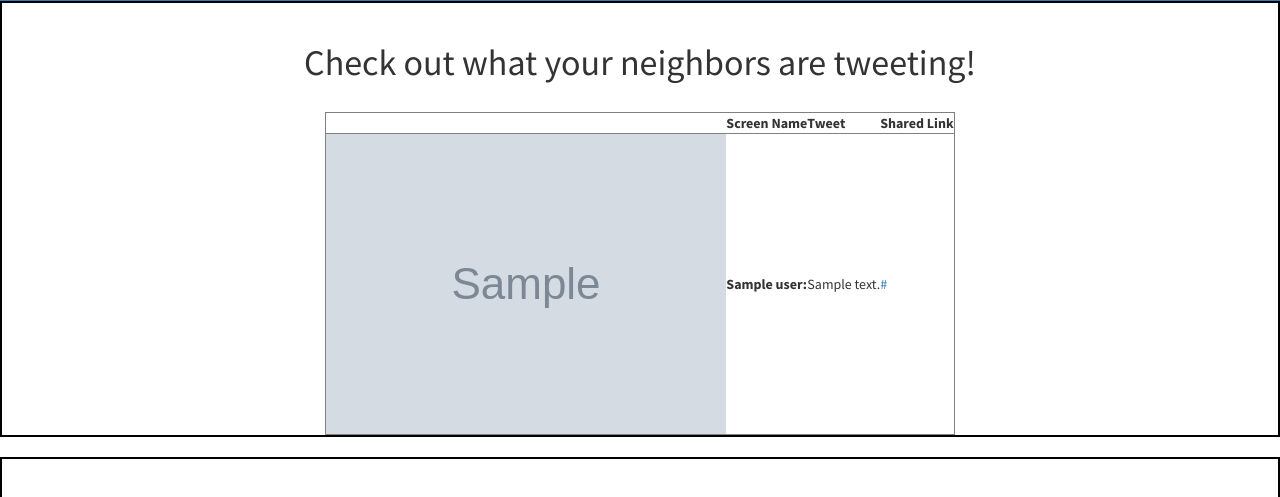
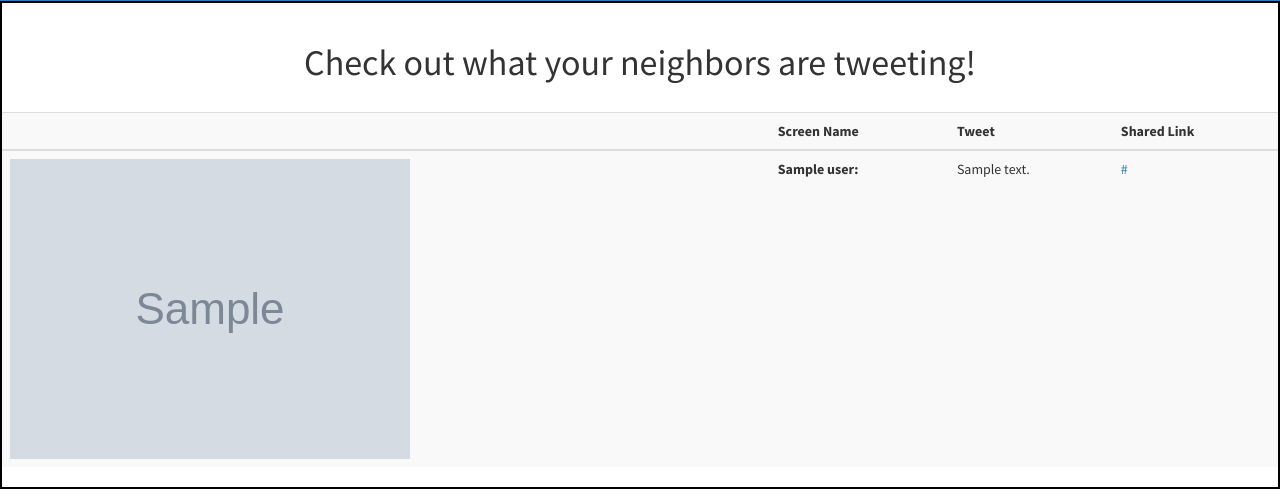
Before and after one commit to mra1385/Glocal, a Flask app: template Glocal/templates/results.html in a window 1280 px wide. Shown: the part 594-1091 px from the top of the page. Run offline with Flask 2, Linux system fonts and the light colour scheme; the template is opened without the code that fills it: most values are stand-ins (such as "Sample title", 1, 10 or a date in 2020); grey boxes marked "Sample" are stand-in pictures; some libraries are stand-ins or nearby versions.

Commit message:
Created responsive bootstrap results tables

```diff
--- a/Glocal/templates/results.html
+++ b/Glocal/templates/results.html
@@ -77,29 +77,30 @@
 
 <div name="twitter" style="border:2px solid black" align="center"> <br>
 <h1> Check out what your neighbors are tweeting!</h1> <br>
-    <table align="center" border="1" rules="rows">
+    <table class="table table-striped table-responsive">
+        <thread>
             <tr>
                 <th class="th"> </th>
                 <th class="th">Screen Name</th>
                 <th class="th">Tweet</th>
                 <th class="th">Shared Link</th>
             </tr>
-
+        </thread>
+        <tbody>
         {% for tweet in lst_local_tweets %}
         <tr>
             <td> <img src={{tweet.user.profile_image_url}}> </td>
             <td> <strong> {{tweet.user.screen_name }}: </strong> </td>
             <td> {{tweet.text }} </td>
-
             {% if tweet.entities.urls|length > 0 %}
             <td> <a href="http://{{tweet.entities.urls[0].display_url}}">
                 {{tweet.entities.urls[0].display_url}} </a></td>
             {% else %}
             <td> </td>
             {% endif %}
-
             {% endfor %}
         </tr>
+        </tbody>
 </table>
 </div>
 
@@ -117,13 +118,15 @@
 
 <div name="four_square" style="border:2px solid black" align="center"> <br>
     <h1> Check out where your neighbors are checking in!</h1> <br>
-    <table align="center" border="1" rules="rows">
+    <table class="table table-striped table-responsive">
+        <thread>
             <tr>
                 <th class="th">Location</th>
                 <th>  </th>
                 <th class="th">Currently Checked-in</th>
             </tr>
-
+        </thread>
+        <tbody>
         {% for key, value in lst_four_square.iteritems() %}
         <tr>
             <td>  {{ key }} </td>
@@ -131,6 +134,7 @@
             <td> {{value}} </td>
             {% endfor %}
         </tr>
+        </tbody>
     </table>
 </div>
 
```
Lines whose indentation alone changed are shown as unchanged.
